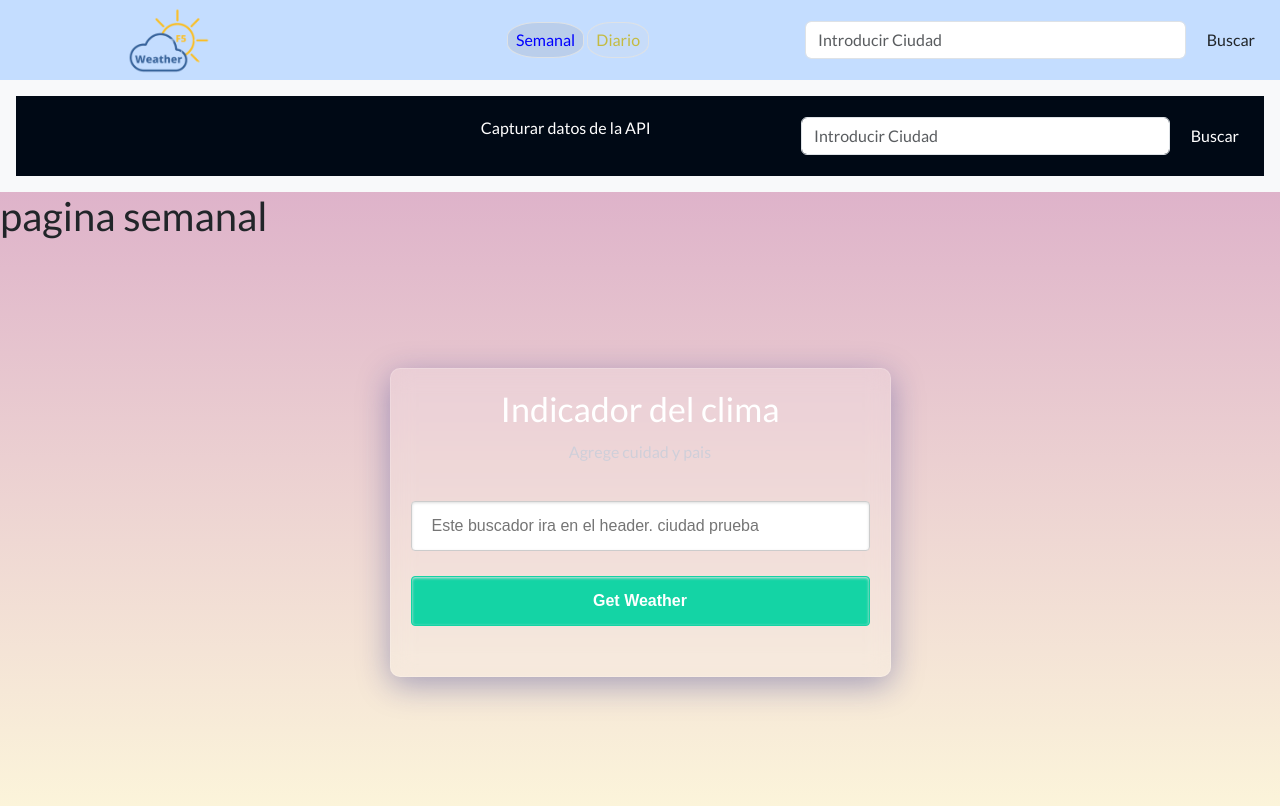
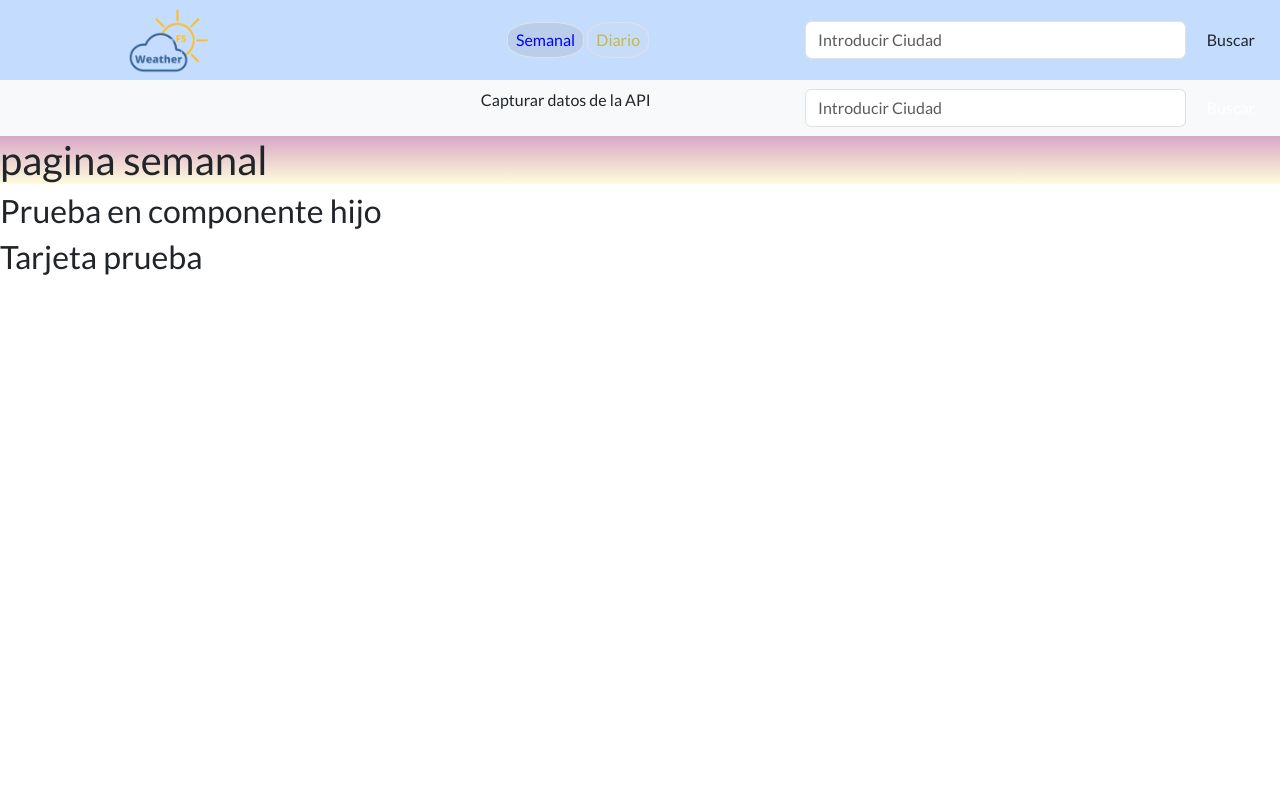
Before and after one commit to YorlinPacha/app_weather, a Vue app: page / in a window 1280 px wide. Shown: the top 806 px of the page. Built offline with nearby package versions, Linux system fonts and the light colour scheme.

Commit message:
Agregue el buscador con la api en WeekView y creamos props en dos componentes de prueba

```diff
--- /dev/null
+++ b/src/components/CompPrueba.vue
@@ -0,0 +1,29 @@
+<template>
+    <h2>Prueba en componente hijo</h2>
+
+    <div class="result" v-if="result" >
+      <h2 class="result__name">{{ result.name }}</h2>
+      <p class="result__bio">Temperatura {{ result.main.temp }}°</p>
+  </div>
+</template>
+
+<script >
+
+// export default{
+//   props: {
+//     doSearch: Function,
+//     API: String,
+//     apikey: String,
+//     search: Object,
+//     result: Object
+//   }
+// }
+
+export default{
+  props: {
+
+    result: Object
+  }
+}
+
+</script>
--- /dev/null
+++ b/src/components/CompPruebaCard.vue
@@ -0,0 +1,21 @@
+<template>
+    <div class="result">
+
+            <p>{{ result }}</p>
+        </div>
+</template>
+
+<script >
+
+export default{
+  props: {
+
+    result: Object,
+  }
+}
+
+</script>
+
+<style>
+
+</style>
--- a/src/views/WeekView.vue
+++ b/src/views/WeekView.vue
@@ -1,33 +1,100 @@
 <template>
-  <div class="contenedor">
-    <div class="about">
-      <HeaderCompbis />
-    <h1>pagina semanal</h1>
-  </div>
+  <nav class="navbar navbar-expand-lg navbar-light bg-light">
+    <div class="container-fluid bgnav">
+      <router-link to="/logo" class="navbar-brand col-3 d-flex justify-content-center ">
+
+
+      </router-link>
+
+      <button class="navbar-toggler" type="button" data-bs-toggle="collapse" data-bs-target="#navbarSupportedContent"
+        aria-controls="navbarSupportedContent" aria-expanded="false" aria-label="Toggle navigation">
+        <span class="navbar-toggler-icon"></span>
+      </button>
+      <div class="collapse navbar-collapse " id="navbarSupportedContent">
+        <ul class="navbar-nav me-auto mb-2 mb-lg-0 d-flex justify-content-end col-4">
+
+          <li class="nav-item ">
+
+            <p to="/daily">Capturar datos de la  API</p>
+          </li>
+
+
+        </ul>
+        <form class="d-flex col-6" v-on:submit.prevent="doSearch">
+          <input class="form-control me-2" v-model="search" type="search" placeholder="Introducir Ciudad" aria-label="Search">
+          <button class="btn btn-outline-white text-white" type="submit">Buscar</button>
+        </form>
+      </div>
+    </div>
+  </nav>
+
+  <!-- <div class="result" v-if="result" >
+      <h2 class="result__name">{{ result.name }}</h2>
+      <p class="result__bio">Temperatura {{ result.main.temp }}°</p>
+  </div>  -->
 
 
 
-  <CardHome />
+
+
+
+
+
+<div class="contenedor">
+    <div class="about">
+      <!-- <HeaderCompbis /> -->
+    <h1>pagina semanal</h1>
+  </div>
 </div>
+
+<CompPrueba :result="result"/>
+
+<h2>Tarjeta prueba</h2>
+
+<CompPruebaCard :result="result"/>
 
 </template>
 
 <script>
-import CardHome from '@/components/CardHome.vue'
-import HeaderCompbis from '@/components/HeaderCompbis.vue';
-export default{
-  components: {
-      HeaderCompbis,
-      CardHome
-    }
+
+import CompPrueba from '@/components/CompPrueba.vue'
+import CompPruebaCard from "@/components/CompPruebaCard"
+
+
+import { ref } from 'vue'
+
+
+
+export default {
+  components: { CompPrueba, CompPruebaCard },
+    setup() {
+        //const API = "https://api.openweathermap.org/data/2.5/weather?&q=";
+        //const apikey = "&appid=b9964f2d4f56729f81838a84d98556fe";
+        let search = ref(null);
+        let result = ref(null);
+        const doSearch = async () => {
+            const response = await fetch(`https://api.openweathermap.org/data/2.5/weather?&q=${search.value}&appid=7efa332cf48aeb9d2d391a51027f1a71&units=metric`);
+            const data = await response.json();
+            result.value = data;
+        };
+
+
+        return {
+            search,
+            result,
+            doSearch,
+        };
+    },
+
 }
+
 
 </script>
 
 <style scoped>
 .contenedor{
   width: 100%;
-  height: 100vh;
+
   background: #d9a7c7;  /* fallback for old browsers */
 background: -webkit-linear-gradient(to top, #fffcdc, #d9a7c7);  /* Chrome 10-25, Safari 5.1-6 */
 background: linear-gradient(to top, #fffcdc, #d9a7c7); /* W3C, IE 10+/ Edge, Firefox 16+, Chrome 26+, Opera 12+, Safari 7+ */
```
